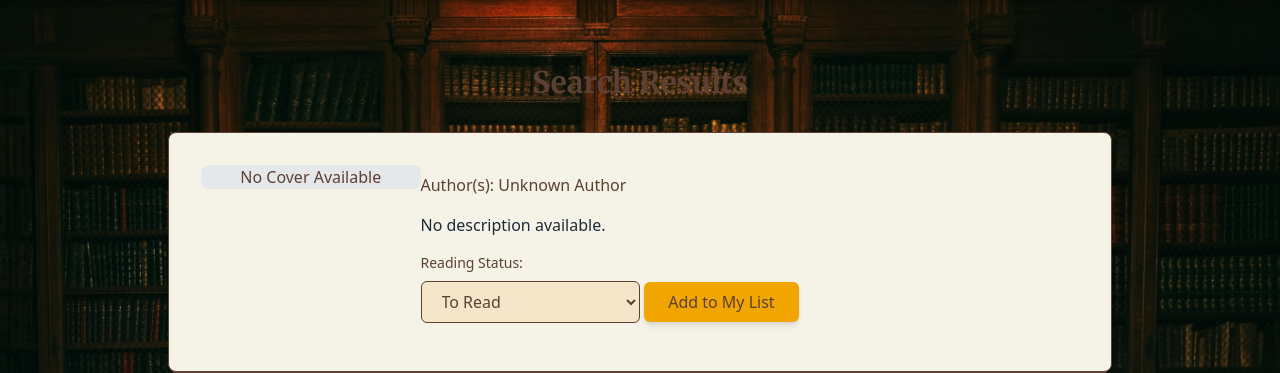
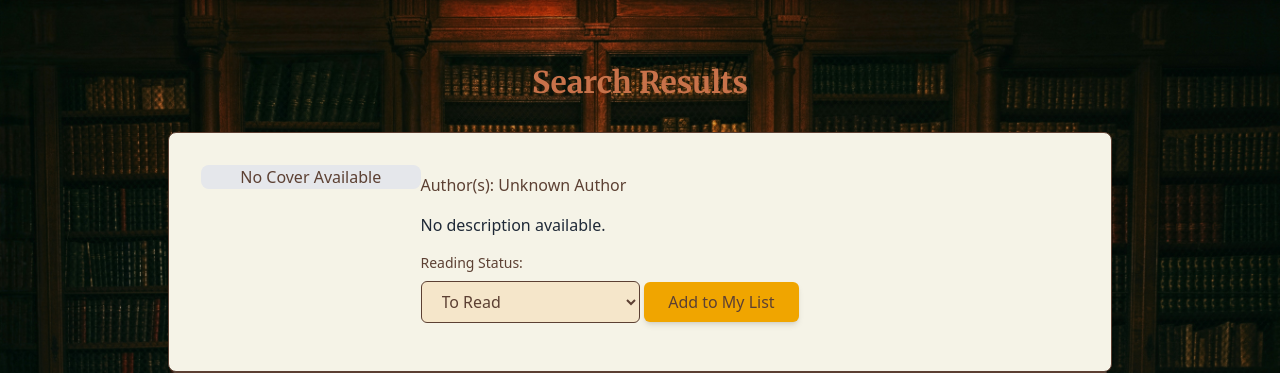
Before and after one commit to Nazsheikh10/CISC4900Project, a Flask app: template templates/results.html in a window 1280 px wide. Shown: the part 68-441 px from the top of the page. Run offline with Flask 3, Linux system fonts and the light colour scheme; the template is opened without the code that fills it: values that come from a table or form of the project are taken from there, others are empty.

Commit message:
Update results.html

```diff
--- a/templates/results.html
+++ b/templates/results.html
@@ -5,7 +5,7 @@
 {% block content %}
 <main class="container mx-auto py-8 px-4 md:px-16">
     <!-- Page Title -->
-    <h1 class="text-3xl font-bold mb-8 text-center text-dark-brown">Search Results</h1>
+    <h1 class="text-3xl font-bold mb-8 text-center text-brown">Search Results</h1>
 
     <!-- Search Results -->
     {% if not books %}
```
